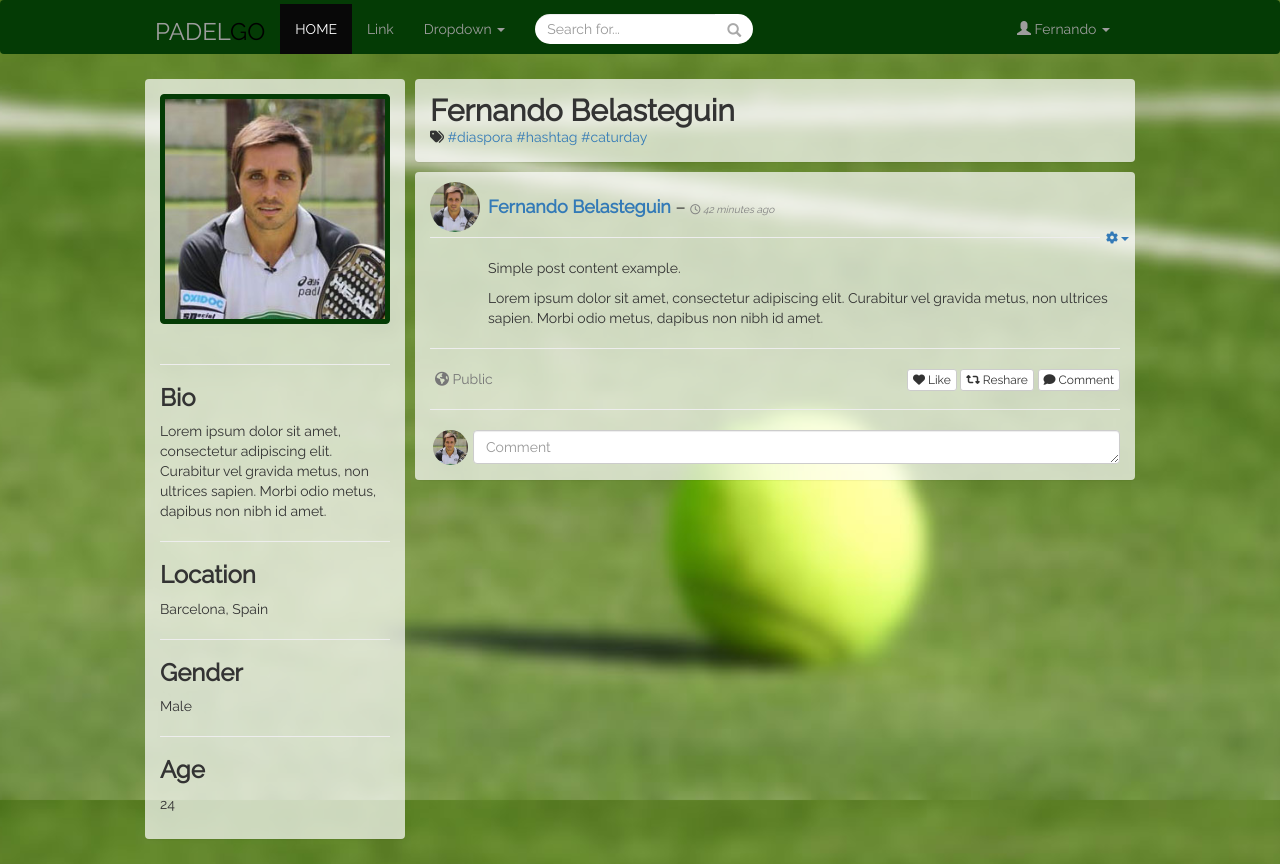
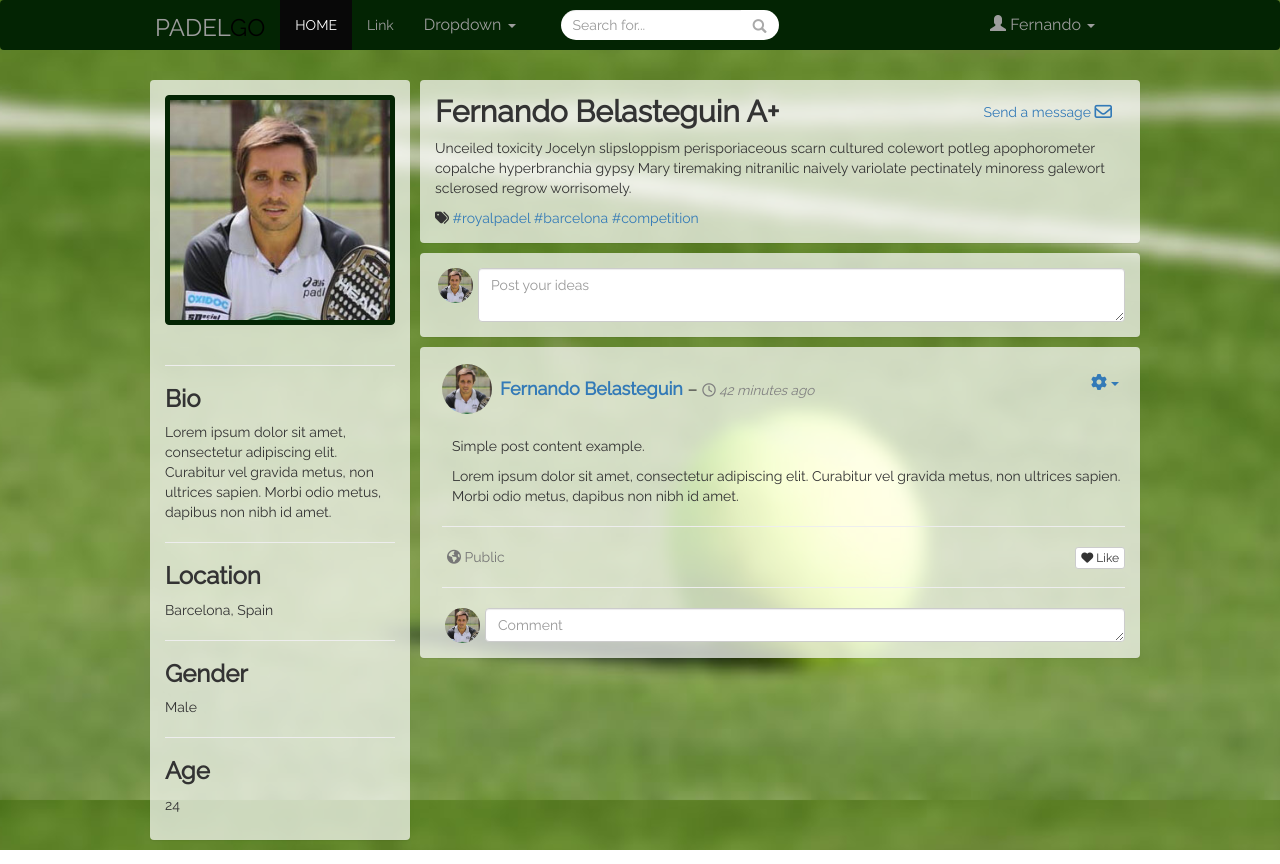
Before and after one commit to jaumereg/final-project, a website: page public/user-profile.html in a window 1280 px wide. Drawn offline with nearby package versions, Linux system fonts and the light colour scheme.

Commit message:
updated user profile page

```diff
--- a/public/styles/scss/styles.scss
+++ b/public/styles/scss/styles.scss
@@ -1,7 +1,7 @@
 $white-translucid-20: rgba(255, 255, 255, 0.2);
 $white-translucid-90: rgba(255, 255, 255, 0.9);
 $block-color: rgba(255, 255, 255, 0.7);
-$border-green: #043B05;
+$border-green: #032403;
 // ------------ LOGIN PAGE ------------ //
 .log-in {
     font-family: 'Ubuntu', 'Raleway', sans-serif;
@@ -163,9 +163,18 @@ $border-green: #043B05;
             width: 73%;
         }
     }
+    .dropdown-toggle {
+    	    margin-right: 15px;
+    font-size: 16px;
+    }
+    .user-name-post {
+    	display: inline-block;
+    }
     .panel-title {
         font-weight: bold;
         font-size: 30px;
+        display: inline-block;
+        margin-bottom: 10px;
     }
     .brand_network {
         color: #9D9D9D;
@@ -176,7 +185,8 @@ $border-green: #043B05;
         font-size: smaller;
     }
     .post-content {
-        margin-left: 58px;
+        margin-top: 27px;
+    margin-left: 10px;
     }
     .badge-important {
         margin-top: 3px;
@@ -185,7 +195,7 @@ $border-green: #043B05;
     }
     .left-block-container,
     .right-block-container {
-        padding: 5px;
+        padding: 0px;
     }
     .bottom-user-block {
         margin-bottom: 10px;
@@ -193,10 +203,15 @@ $border-green: #043B05;
     .panel-default {
         background-color: $block-color;
         border: none;
+        margin: 10px 0 10px 10px;
     }
     .user-image {
         background-color: $border-green;
         border-color: $border-green;
+    }
+    .panel-post {
+    	padding-top: 22px;
+    padding-left: 22px;
     }
 }
 
@@ -204,7 +219,6 @@ $border-green: #043B05;
 .navbar-container {
     background-color: $border-green;
     border: none;
-    padding-top: 4px;
     h3 {
         margin: 0px;
         display: inline-block;
--- a/public/user-profile.html
+++ b/public/user-profile.html
@@ -72,8 +72,6 @@
     </nav>
     <!--..............-->
     <!--..............-->
-    <!-- <link rel="stylesheet" href="https://maxcdn.bootstrapcdn.com/font-awesome/4.7.0/css/font-awesome.min.css">
-    <link rel="stylesheet" href="https://bootswatch.com/cosmo/bootstrap.min.css"> -->
     <div class="mainbody container">
         <div class="row">
             <div class="col-lg-3 col-md-3 hidden-sm hidden-xs left-block-container">
@@ -104,40 +102,46 @@
             <div class="col-lg-9 col-md-9 col-sm-12 col-xs-12 right-block-container">
                 <div class="panel panel-default bottom-user-block">
                     <div class="panel-body">
-                        <h1 class="panel-title">Fernando Belasteguin</h1>
+                        <h1 class="panel-title">Fernando Belasteguin <span> A+</span></h1>
+                        <a href="#" class="btn btn-link pull-right" style="text-decoration:none;">Send a message <i class="fa fa-lg fa-envelope-o" aria-hidden="true" data-toggle="tooltip" data-placement="bottom" title="Message"></i></a>
+                        <p>Unceiled toxicity Jocelyn slipsloppism perisporiaceous scarn cultured colewort potleg apophorometer copalche hyperbranchia gypsy Mary tiremaking nitranilic naively variolate pectinately minoress galewort sclerosed regrow worrisomely.</p>
                         <div class="hashtags">
-                            <i class="fa fa-tags" aria-hidden="true"></i> <a href="/tags/diaspora" class="tag">#diaspora</a> <a href="/tags/hashtag" class="tag">#hashtag</a> <a href="/tags/caturday" class="tag">#caturday</a>
+                            <i class="fa fa-tags" aria-hidden="true"></i> <a href="/tags/diaspora" class="tag">#royalpadel</a> <a href="/tags/hashtag" class="tag">#barcelona</a> <a href="/tags/caturday" class="tag">#competition</a>
                         </div>
                     </div>
                 </div>
                 <!-- Simple post content example. -->
+                <div class="panel panel-default panel-body media">
+                    <div class="pull-left">
+                        <a href="#">
+                            <img class="media-object img-circle" src="img/bela.jpg" width="35px" height="35px" style="margin-left:3px; margin-right:-5px;">
+                        </a>
+                    </div>
+                    <div class="media-body">
+                        <textarea class="form-control" rows="2" placeholder="Post your ideas"></textarea>
+                    </div>
+                </div>
                 <div class="panel panel-default">
-                    <div class="panel-body">
+                    <div class="panel-body panel-post">
                         <div class="pull-left">
                             <a href="#">
                                 <img class="media-object img-circle" src="img/bela.jpg" width="50px" height="50px" style="margin-right:8px; margin-top:-5px;">
                             </a>
                         </div>
-                        <h4><a href="#" style="text-decoration:none;"><strong>Fernando Belasteguin</strong></a> – <small><small><a href="#" style="text-decoration:none; color:grey;"><i><i class="fa fa-clock-o" aria-hidden="true"></i> 42 minutes ago</i></a></small></small></h4>
-                        <span>
+                        <h4 class="user-name-post"><a href="#" style="text-decoration:none;"><strong>Fernando Belasteguin</strong></a> – <small><a href="#" style="text-decoration:none; color:grey;"><i><i class="fa fa-clock-o" aria-hidden="true"></i> 42 minutes ago</i></a></small></h4>
                         <div class="navbar-right">
                             <div class="dropdown">
-                                <button class="btn btn-link btn-xs dropdown-toggle" type="button" id="dd1" data-toggle="dropdown" aria-haspopup="true" aria-expanded="true">
+                                <button class="btn btn-link btn-xs dropdown-toggle " style="text-decoration:none;" type="button" id="dd1" data-toggle="dropdown" aria-haspopup="true" aria-expanded="true">
                                     <i class="fa fa-cog" aria-hidden="true"></i>
                                     <span class="caret"></span>
                                 </button>
                                 <ul class="dropdown-menu" aria-labelledby="dd1" style="float: right;">
-                            <li><a href="#"><i class="fa fa-fw fa-exclamation-triangle" aria-hidden="true"></i> Report</a></li>
-                            <li><a href="#"><i class="fa fa-fw fa-ban" aria-hidden="true"></i> Ignore</a></li>
-                            <li><a href="#"><i class="fa fa-fw fa-bell" aria-hidden="true"></i> Enable notifications for this post</a></li>
-                            <li><a href="#"><i class="fa fa-fw fa-eye-slash" aria-hidden="true"></i> Hide</a></li>
+                                    <li><a href="#"><i class="fa fa-fw fa-edit" aria-hidden="true"></i> Edit</a></li>
                                     <li role="separator" class="divider"></li>
                                     <li><a href="#"><i class="fa fa-fw fa-trash" aria-hidden="true"></i> Delete</a></li>
                                 </ul>
                             </div>
                         </div>
-                </span>
-                <hr>
                 <div class="post-content">
                     <p>Simple post content example.</p>
                     <p>Lorem ipsum dolor sit amet, consectetur adipiscing elit. Curabitur vel gravida metus, non ultrices sapien. Morbi odio metus, dapibus non nibh id amet.</p>
@@ -146,8 +150,6 @@
                 <div>
                     <div class="pull-right btn-group-xs">
                         <a class="btn btn-default btn-xs"><i class="fa fa-heart" aria-hidden="true"></i> Like</a>
-                        <a class="btn btn-default btn-xs"><i class="fa fa-retweet" aria-hidden="true"></i> Reshare</a>
-                        <a class="btn btn-default btn-xs"><i class="fa fa-comment" aria-hidden="true"></i> Comment</a>
                     </div>
                     <div class="pull-left">
                         <p class="text-muted" style="margin-left:5px;"><i class="fa fa-globe" aria-hidden="true"></i> Public</p>
```
Also changed, not shown: public/styles/css/styles.css, 1 other file. Lines whose indentation alone changed are shown as unchanged.
